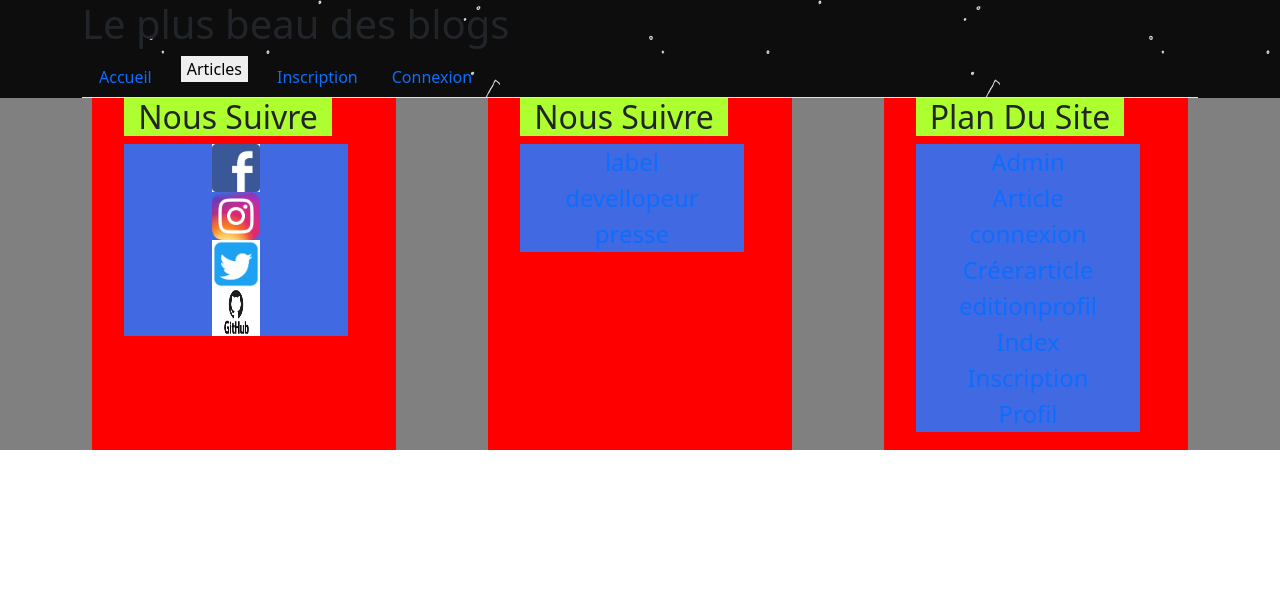
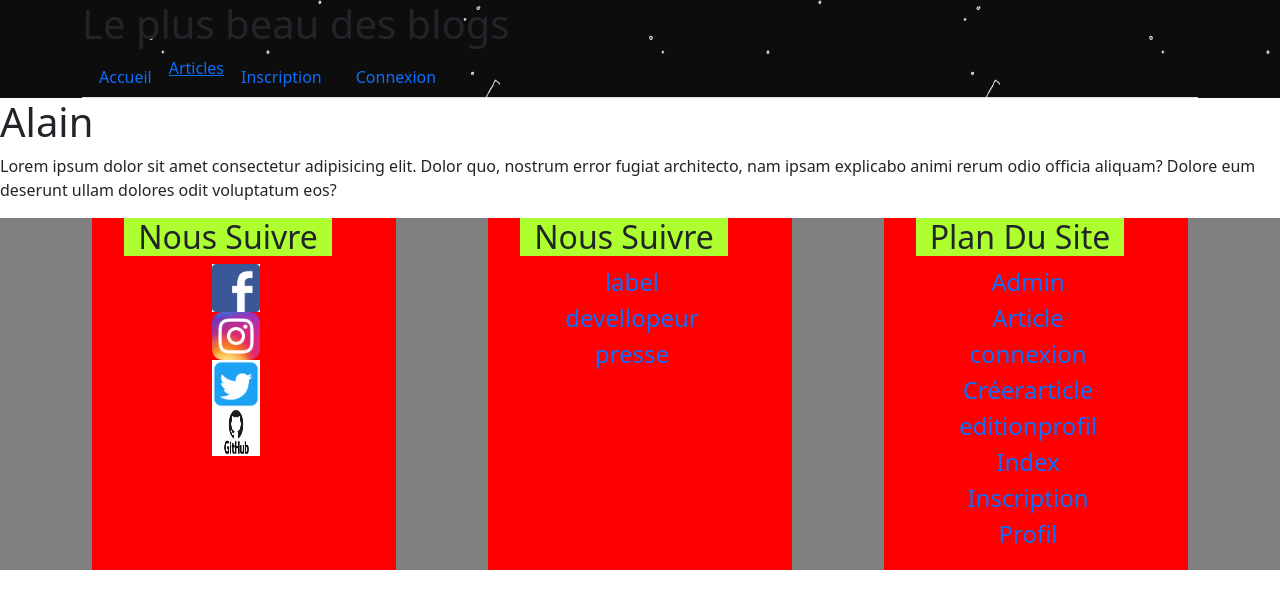
Before and after one commit to marc-keil/blog, a PHP site: page /index.php in a window 1280 px wide. Shown: the top 609 px of the page. Run offline with PHP 8.4, Linux system fonts and the light colour scheme.

Commit message:
headerFooterModif

```diff
--- a/css/style.css
+++ b/css/style.css
@@ -13,12 +13,6 @@ select {
     padding-left: 15px;
     color: #555555;
     cursor: pointer;
-    }
-    .dropbtn {
-
-
-
-        border: none;
     }
 
     .dropdown {
@@ -71,7 +65,7 @@ select {
     justify-content: center;
     font-size: 1.5em;
     text-decoration: none;
-    background-color: royalblue;
+
 }
 .crimgfoot1 {
 
--- a/include/footer.php
+++ b/include/footer.php
@@ -8,10 +8,10 @@
         <div class="crfootdiv2">
             <ul class="crfootul">
                 <li><h2 class="crfooth2">Nous Suivre</h2></li>
-                <li class="crfootli"><a class="crfoota" href="#"><img class="crimgfoot1" src="../images/logofacebook.jpg" alt="facebook"></a></li>
-                <li class="crfootli"><a class="crfoota"  href="#"><img class="crimgfoot1"  src="../images/instagram.png" alt="instagram"></a></li>
-                <li class="crfootli"><a class="crfoota"  href="#"><img class="crimgfoot2" src="../images/twitter.png" alt="twitter"></a></li>
-                <li class="crfootli"><a class="crfoota"  href="https://github.com/marc-keil/blog"><img class="crimgfoot2"  src="../images/github.png" alt="Git Hub"></a></li>
+                <li class="crfootli"><a class="crfoota" href="#"><img class="crimgfoot1" src="images/logofacebook.jpg" alt="facebook"></a></li>
+                <li class="crfootli"><a class="crfoota"  href="#"><img class="crimgfoot1"  src="images/instagram.png" alt="instagram"></a></li>
+                <li class="crfootli"><a class="crfoota"  href="#"><img class="crimgfoot2" src="images/twitter.png" alt="twitter"></a></li>
+                <li class="crfootli"><a class="crfoota"  href="https://github.com/marc-keil/blog"><img class="crimgfoot2"  src="images/github.png" alt="Git Hub"></a></li>
             </ul>
         </div>
 
--- a/include/header.php
+++ b/include/header.php
@@ -15,16 +15,17 @@
             <h1>Le plus beau des blogs</h1>
             <nav>
                 <ul class="nav nav-tabs">
-                    <li class="nav-item"><a class="nav-link" href="#">Accueil</a></li>
+                    <li class="nav-item"><a class="nav-link" href="index.php">Accueil</a></li>
                     <li>
-                        <div class="container">
                             <div class="dropdown">
-                                <button class="dropbtn">Articles</button>
+                                <a class="">Articles</a>
                                 <div class="dropdown-content">
 
                                     <a href="#">Catégorie 1</a>
                                     <a href="#">Catégorie 2</a>
                                     <a href="#">Catégorie 3</a>
+                                </div>
+                            </div>
                     </li>
                     <li class="nav-item"><a class="nav-link" href="#">Inscription</a></li>
                     <li class="nav-item"><a class="nav-link " href="#">Connexion</a></li>
--- a/index.php
+++ b/index.php
@@ -1,11 +1,11 @@
 
-    <link rel="stylesheet" type="text/css" href="../css/style.css">
+    <link rel="stylesheet" type="text/css" href="css/style.css">
     <title>Index</title>
 </head>
 <body>
     <header>
             <?php if (isset($_SESSION['login'])) {
-                    include_once("include/headeronline.php");
+                    include_once("include/headerOnline.php");
                 }
                 else{
                     include_once('include/header.php');
@@ -13,6 +13,8 @@
                 ?>
     </header>
 <main>
+    <h1>Alain</h1>
+    <p>Lorem ipsum dolor sit amet consectetur adipisicing elit. Dolor quo, nostrum error fugiat architecto, nam ipsam explicabo animi rerum odio officia aliquam? Dolore eum deserunt ullam dolores odit voluptatum eos?</p>
 </main>
 <footer>
         <?php
```
